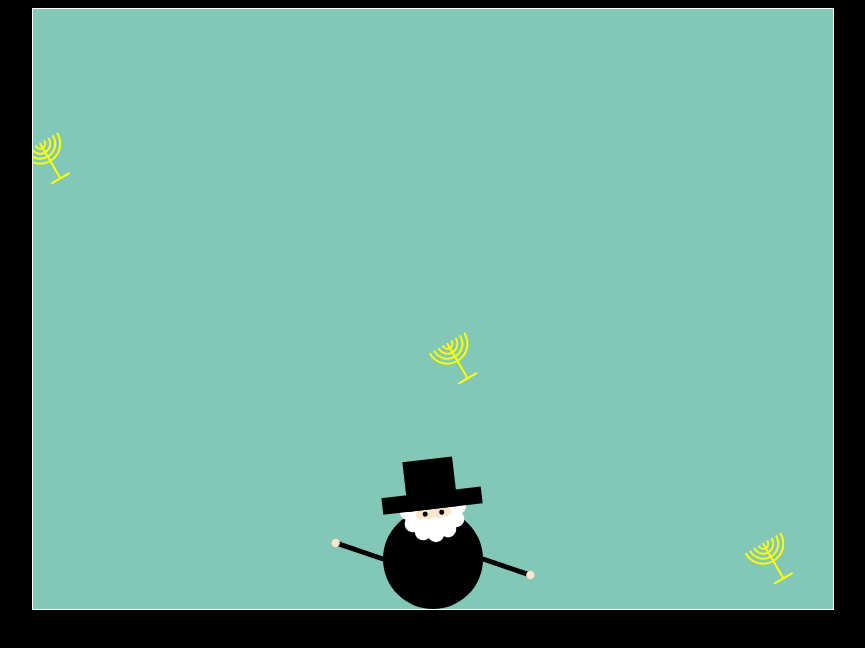
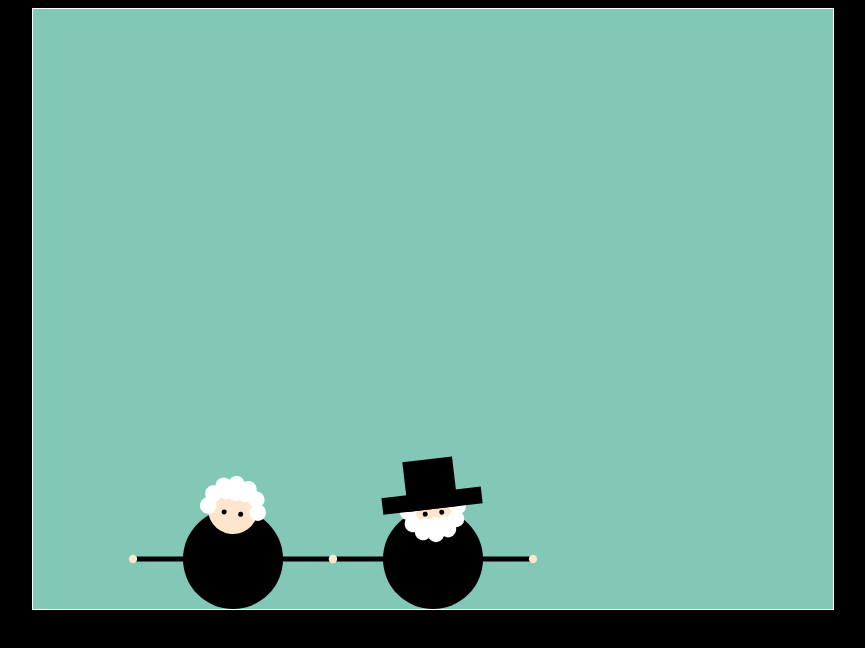
Before and after one commit to myhappyporcupine/rabi-craze, a plain HTML site: page index.html in a window 1280 px wide. Shown: the whole page, without its empty margins (207-1072 px from the left). Drawn offline with Linux system fonts and the light colour scheme.

Commit message:
Tidy up
Formatted a few lines and made several tiny changes.

```diff
--- a/collectible.js
+++ b/collectible.js
@@ -6,7 +6,7 @@ class Collectible {
     this.radius = radius;
     this.rotation = 0;
     // Deltas
-    this.yPosDelta = 2;
+    this.yPosDelta = 3;
     this.rotationDelta = 0.04;
     // Helper Rect
     this.isHelperRect = false;
--- a/index.html
+++ b/index.html
@@ -20,6 +20,7 @@
   <body>
     <canvas id="canvas" width="800" height="600"></canvas>
     <script src="collectible.js"></script>
+    <script src="wife.js"></script>
     <script src="player.js"></script>
     <script src="main.js"></script>
   </body>
--- a/main.js
+++ b/main.js
@@ -1,6 +1,9 @@
 // Canvas Variables
 const canvas = document.getElementById('canvas');
 const ctx = canvas.getContext('2d');
+
+const jew = new Player(400, 550, 50, ctx);
+const wife = new Wife(200, 550, 50, ctx);
 
 // Collision
 function collision(rect1, rect2) {
@@ -18,7 +21,7 @@ function collision(rect1, rect2) {
 }
 
 // Input Handling
-inputs = {
+const inputs = {
   ArrowRight: false,
   ArrowLeft: false
 }
@@ -29,21 +32,15 @@ document.addEventListener('keyup', (event) => {
   inputs[event.key] = false;
 });
 
-// Player
-const jew = new Player(400, 550, 50, ctx);
-let score = 0;
-
-// Collectibles
-const menoras = [];
-for (i = 0; i < 50; i++) {
-  const menora = new Collectible(Math.random() * (canvas.width - 20) + 10, i * (-200) - 50, 20, ctx);
-  menoras.push(menora);
-}
 
 function draw() {
   requestAnimationFrame(draw);
   // Background
   ctx.clearRect(0, 0, canvas.width, canvas.height);
+
+  // Wife
+  wife.rotateHead();
+  wife.draw();
 
   // Jew
   if (inputs['ArrowRight']) {
@@ -53,23 +50,7 @@ function draw() {
     jew.xPos -= jew.xPosDelta;
   }
   jew.rotateHead();
-  jew.rotateLeftArm();
-  jew.rotateRightArm();
   jew.draw();
-
-  // Menoras
-  for (i = menoras.length - 1; i >= 0; i--) {
-    if (collision(menoras[i].boundingRect(), jew.boundingRect())) {
-      console.log('collision!');
-      menoras.splice(i, 1);
-      score++;
-    }
-  }
-  for (menora of menoras) {
-    menora.fall();
-    menora.rotate();
-    menora.draw();
-  }
 }
 
 draw();
```
Also changed, not shown: player.js (+18 -18 lines).
